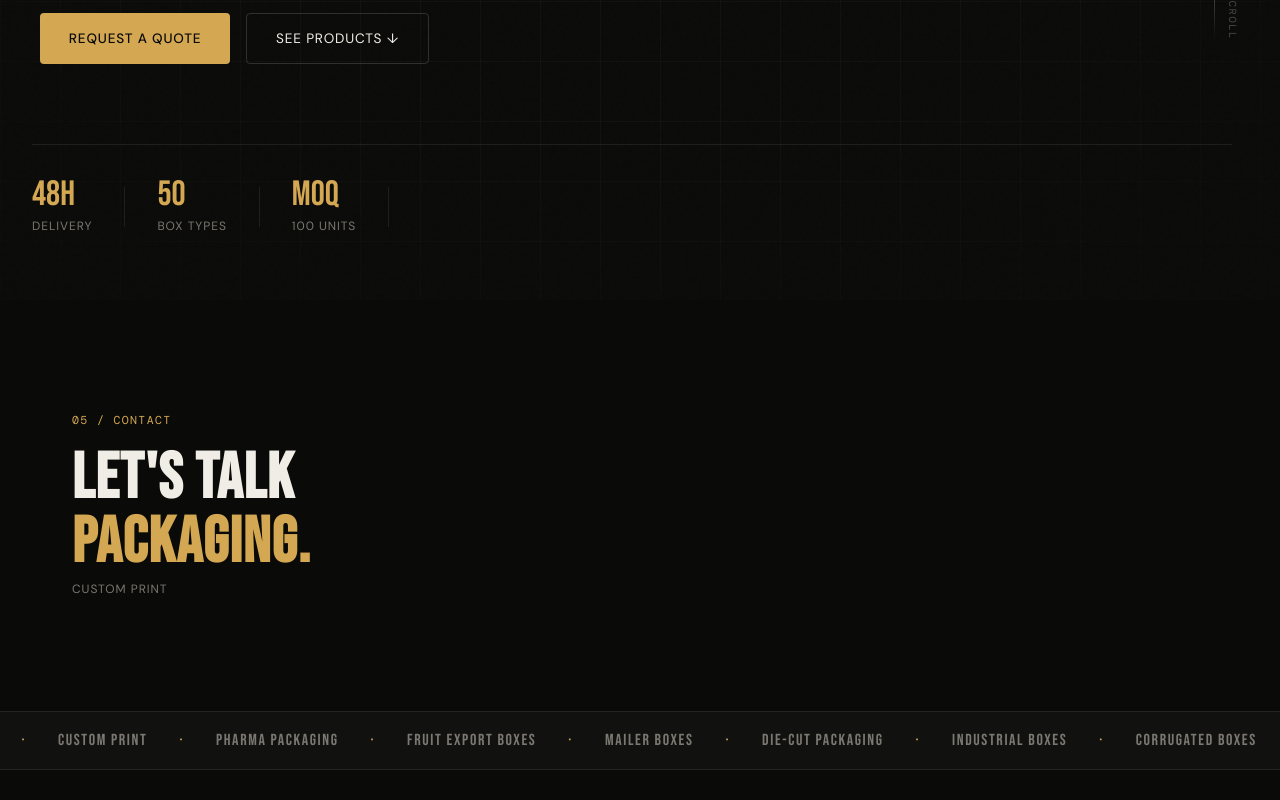
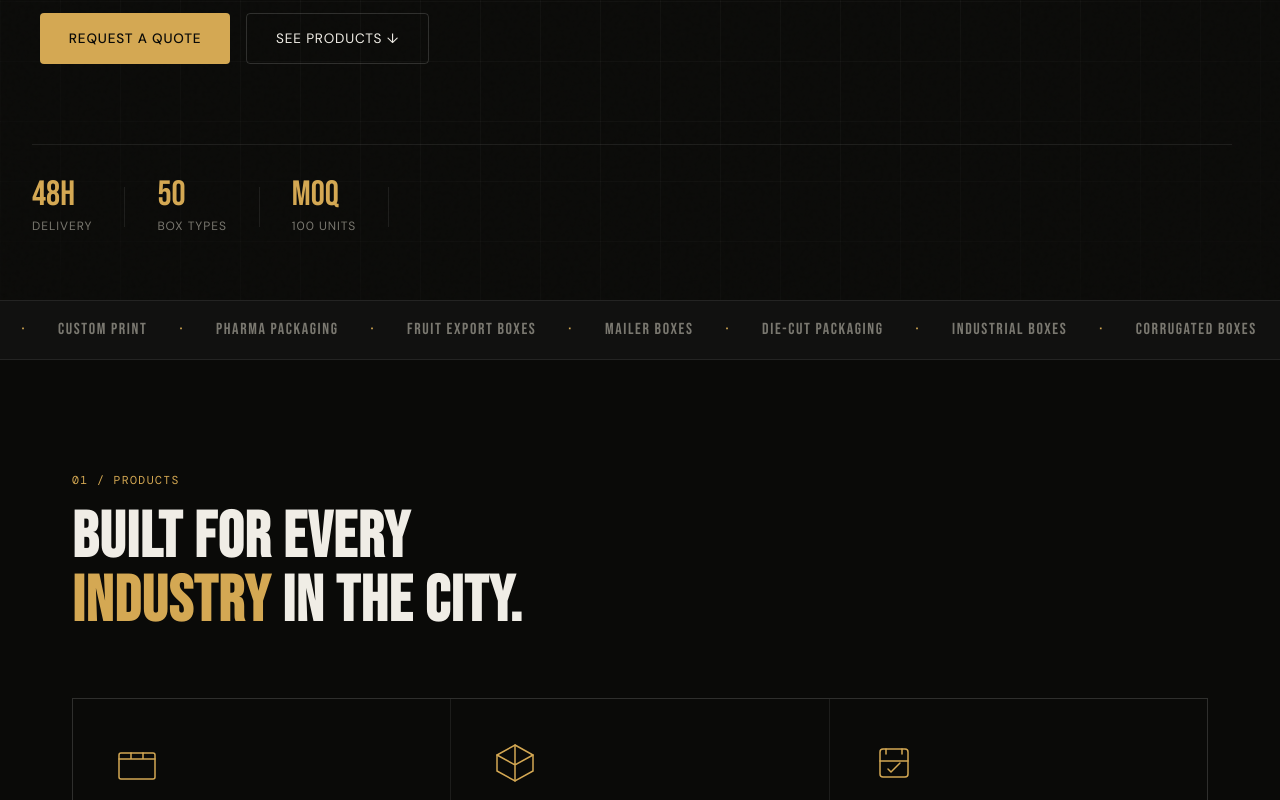
Before and after one commit to eastrockmanufacturers/Eastrocksite, a website: page index.html in a window 1280 px wide. Shown: the part 719-1519 px from the top of the page. Drawn offline with nearby package versions, Linux system fonts and the light colour scheme.

Commit message:
Add '04 / Process' section wrapper; remove duplicate top contact; ensure contact is 05 with Google Form

```diff
--- a/index.html
+++ b/index.html
@@ -85,21 +85,6 @@
     </div>
   </section>
 
-  <!-- CONTACT -->
-  <section class="section contact-section" id="contact">
-    <div class="container">
-      <div class="contact-inner">
-        <div class="contact-left reveal">
-          <span class="section-tag">05 / Contact</span>
-          <h2 class="section-title">Let's talk<br /><em>packaging.</em></h2>
-        <span class="stat-label">Custom print</span>
-      </div>
-    </div>
-    <div class="hero-scroll-hint">
-      <span>Scroll</span>
-      <div class="scroll-line"></div>
-    </div>
-  </section>
 
   <!-- MARQUEE -->
   <div class="marquee-wrap">
@@ -336,6 +321,15 @@
       </div>
     </div>
   </section>
+
+  <!-- PROCESS -->
+  <section class="section process-section" id="process">
+    <div class="container">
+      <div class="section-header reveal">
+        <span class="section-tag">04 / Process</span>
+        <h2 class="section-title">Our process — simple and fast.</h2>
+        <p class="section-sub">From specs to delivery: we keep the steps clear so you know what to expect.</p>
+      </div>
       <div class="process-steps">
         <div class="process-step reveal" data-delay="0">
           <div class="step-line"></div>
```
